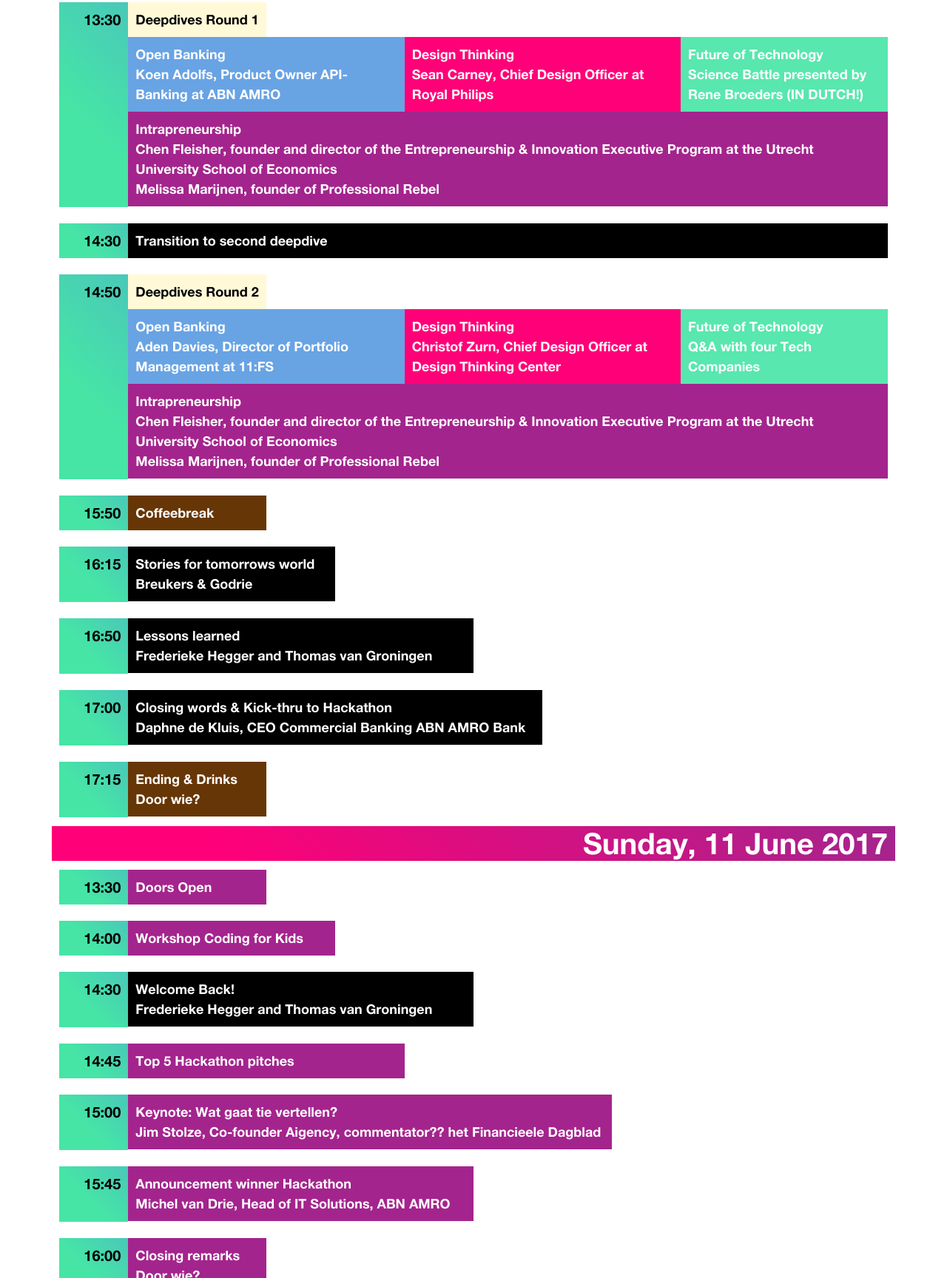
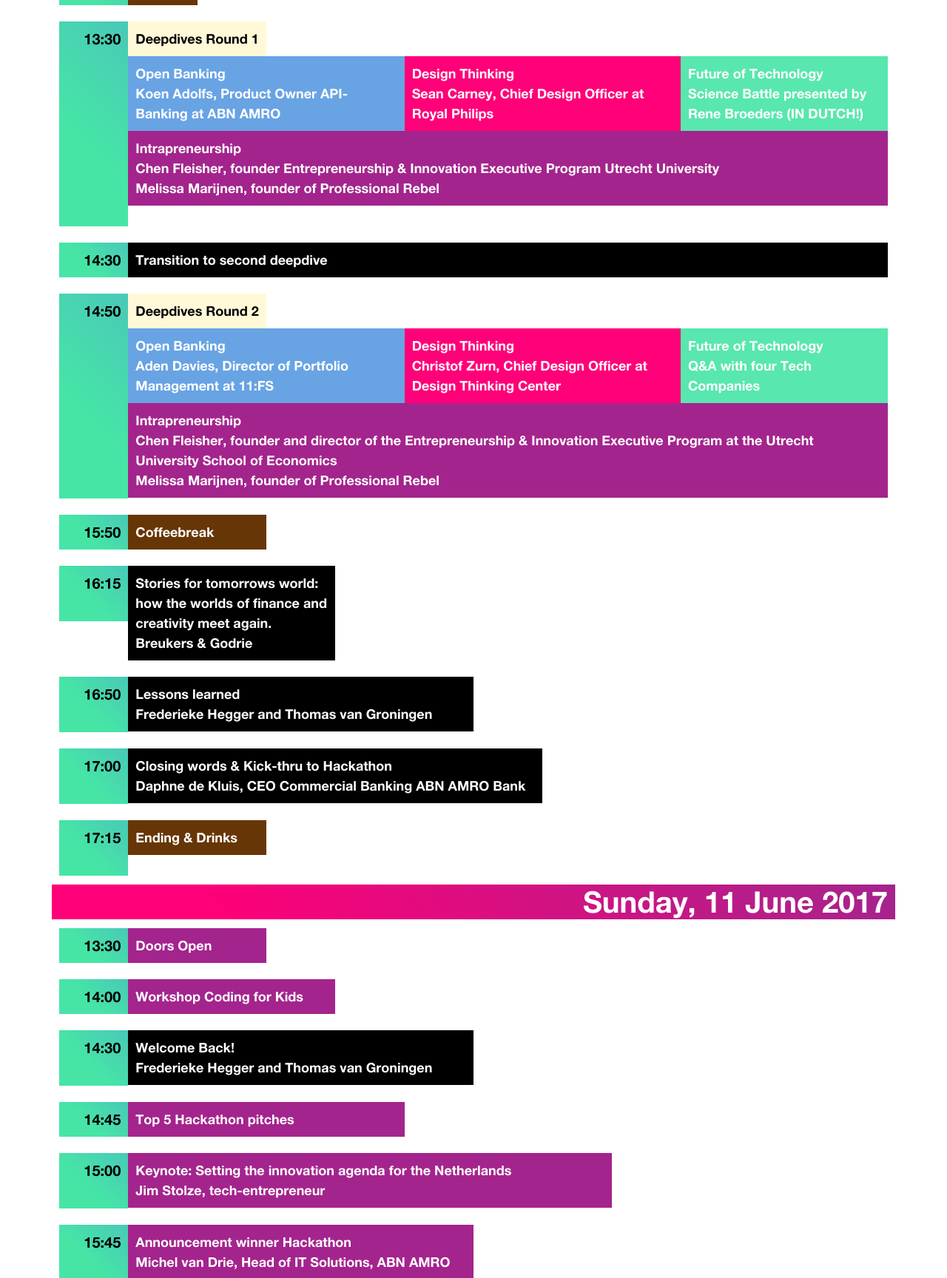
Before and after one commit to mohamedTechLab/beyond-banking-programma-bestanden, a plain HTML site: page index.html in a window 1280 px wide. Shown: the part 1072-2800 px from the top of the page at 74% size. Drawn offline with nearby package versions, Linux system fonts and the light colour scheme.

Commit message:
Update index.html

```diff
--- a/index.html
+++ b/index.html
@@ -81,7 +81,7 @@
          <div class="row">
            <div class="col-lg-12 col-md-12 col-sm-12 col-xs-12">
                 <div class="col-lg-1 col-md-1 col-sm-1 col-xs-12 tijd">
-                10:45
+                10:30
                 </div>
                 <div class="col-lg-2 col-md-11 col-sm-11 col-xs-12 coffee">
                 Coffee Break
@@ -91,10 +91,10 @@
          <div class="row">
            <div class="col-lg-12 col-md-12 col-sm-12 col-xs-12">
                 <div class="col-lg-1 col-md-1 col-sm-1 col-xs-12 tijd">
-                    11:15<span><br />&nbsp;<br />&nbsp;</span>
+                    11:00<span><br />&nbsp;<br />&nbsp;</span>
                 </div>
                 <a href="https://beyondbanking.nl/sessions/david-brear" target="_blank"><div class="col-lg-4 col-md-11 col-sm-11 col-xs-12 zwart">
-                Keynote: Digital Banking is only 1% finished <br /> David Brear wil…….
+                Keynote: Digital Banking is only 1% finished <br /> David Brear will show how to deliver the next 99%
                 </div>
                </a>
             </div>
@@ -153,7 +153,7 @@
                 </div>
                 <a href="https://beyondbanking.nl/sessions/chen-fleisher" target="_blank">
                    <div class="col-lg-11 col-md-11 col-sm-11 col-xs-12 paars">
-                    Intrapreneurship<br />Chen Fleisher, founder and director of the Entrepreneurship & Innovation Executive Program at the Utrecht University School of Economics<br />Melissa Marijnen, founder of Professional Rebel
+                    Intrapreneurship<br />Chen Fleisher, founder Entrepreneurship & Innovation Executive Program Utrecht University<br />Melissa Marijnen, founder of Professional Rebel
                     </div></a>
 
 
@@ -215,7 +215,7 @@
                     16:15<span><br />&nbsp;</span>
                 </div>
                 <a href="https://beyondbanking.nl/sessions/breukers--godrie" target="_blank"><div class="col-lg-3 col-md-11 col-sm-11 col-xs-12 zwart">
-                Stories for tomorrows world<br />Breukers &  Godrie
+                Stories for tomorrows world: how the worlds of finance and creativity meet again.<br />Breukers &  Godrie
                     </div></a>
             </div>
          </div>
@@ -246,7 +246,7 @@
                     17:15<span><br />&nbsp;</span>
                 </div>
                 <div class="col-lg-2 col-md-11 col-sm-11 col-xs-12 coffee">
-                Ending & Drinks<br />Door wie?
+                Ending & Drinks<br />
                 </div>
             </div>
          </div>
@@ -303,7 +303,7 @@
                     15:00<span><br />&nbsp;</span>
                 </div>
                 <a href="https://beyondbanking.nl/sessions/breukers--godrie" target="_blank"><div class="col-lg-7 col-md-11 col-sm-11 col-xs-12 highlight">
-                Keynote: Wat gaat tie vertellen?<br />Jim Stolze, Co-founder Aigency, commentator?? het Financieele Dagblad
+                Keynote: Setting the innovation agenda for the Netherlands<br />Jim Stolze, tech-entrepreneur
                 </div>
                </a>
             </div>
@@ -324,7 +324,7 @@
                     16:00<span><br />&nbsp;</span>
                 </div>
                 <div class="col-lg-2 col-md-11 col-sm-11 col-xs-12 highlight">
-                Closing remarks<br />Door wie?
+                Closing remarks<br />Michel van Drie, Head of IT Solutions, ABN AMRO
                 </div>
             </div>
          </div>
```
